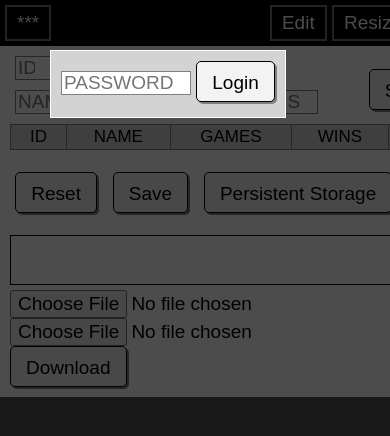
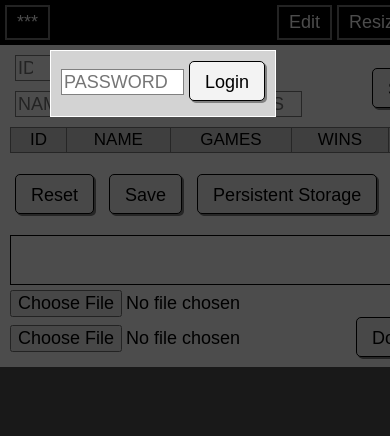
Before and after one commit to pokerica/pokerica.github.io, a plain HTML site: page index.html in a window 390 px wide. Shown: the top 436 px of the page. Drawn offline with Linux system fonts and the light colour scheme.

Commit message:
Update style.css

```diff
--- a/style.css
+++ b/style.css
@@ -1,11 +1,11 @@
 * {
   box-sizing:    border-box;
-  font:          19px Arial;
+  font:          18px Arial;
 }
 form input {
-  border:        1px solid grey;
+  border:        1px solid Grey;
   margin-bottom: 10px;
-  padding:       0px 2px 0px 2px;
+  padding:       2px 2px 1px 2px;
 }
 #mask{
     position: absolute;
```
